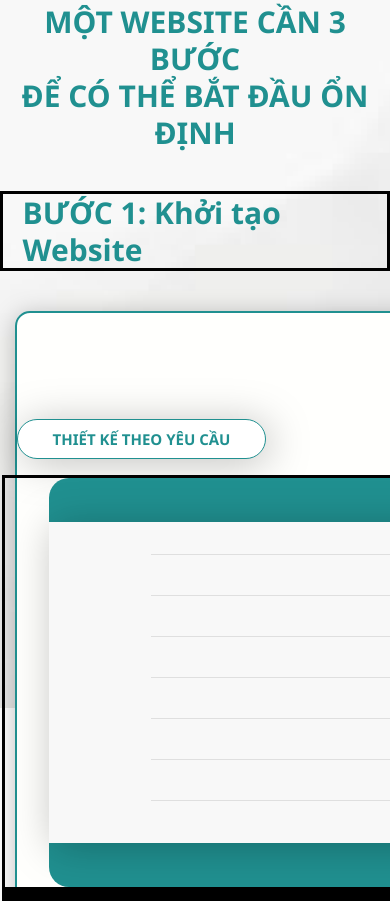
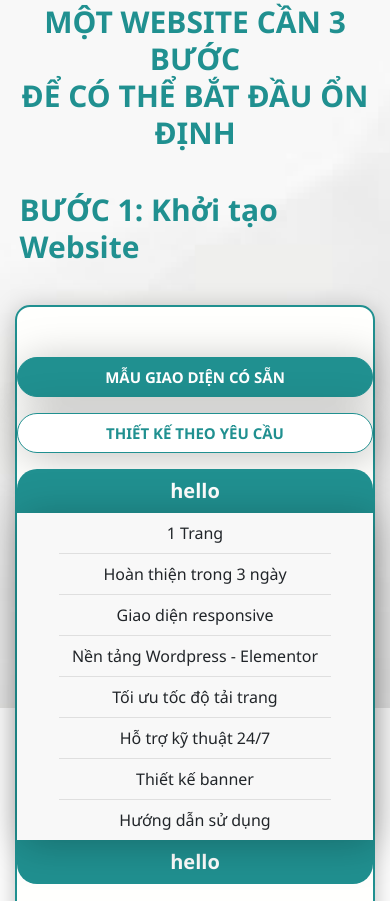
Before and after one commit to bobu1907/web, a plain HTML site: page page2.html in a window 390 px wide. Shown: the part 4163-5064 px from the top of the page. Drawn offline with nearby package versions, Linux system fonts and the light colour scheme.

Commit message:
Update page2.css

```diff
--- a/page2.css
+++ b/page2.css
@@ -237,10 +237,10 @@ body{
     text-align: center;
 
     color: #209090;
+
 }
 #S5 .step1 .b{
     padding-left: 5%;
-    border: black solid;
     font-weight: 800;
     font-size: 30px;
     line-height: 37px;
@@ -249,9 +249,10 @@ body{
 }
 #S5 .step1 .box{
     padding-top: 50px;
+    padding-bottom: 50px;
     box-sizing: border-box;
-    width: 1084px;
-    height: 667px;
+    width: 100%;
+    height: 100%;
     background: #FFFFFD;
     border: 2px solid #209090;
     box-shadow: 0px 4px 25px rgba(0, 0, 0, 0.25);
@@ -278,7 +279,14 @@ body{
     box-shadow: #000000;
     filter: drop-shadow(4px 4px 20px rgba(0, 0, 0, 0.25));
 }
-
+@media (max-width:580px){
+    #S5 .step1 .box #btn1 p{
+        width: 100%;
+    }
+    #S5 .step1 .box #btn2 p{
+        width: 100%;
+    }
+}
 #S5 .step1 #btn2 p{
 
     padding-top: 10px;
@@ -300,7 +308,7 @@ body{
 
 #S5 .step1 .box #box1{
     text-align: center;
-    border: #000000 solid;
+
     padding-left: 4%;
     padding-right: 4%;
 }
@@ -322,7 +330,8 @@ body{
 #S5 .step1 .box #box1 .x2{
     background: #F8F8F8;
     filter: drop-shadow(4px 4px 20px rgba(0, 0, 0, 0.25));
-    padding-bottom: 10px;
+
+    padding: 8px;
 }
 
 #S5 .step1 .box #box1 .x3{
```
